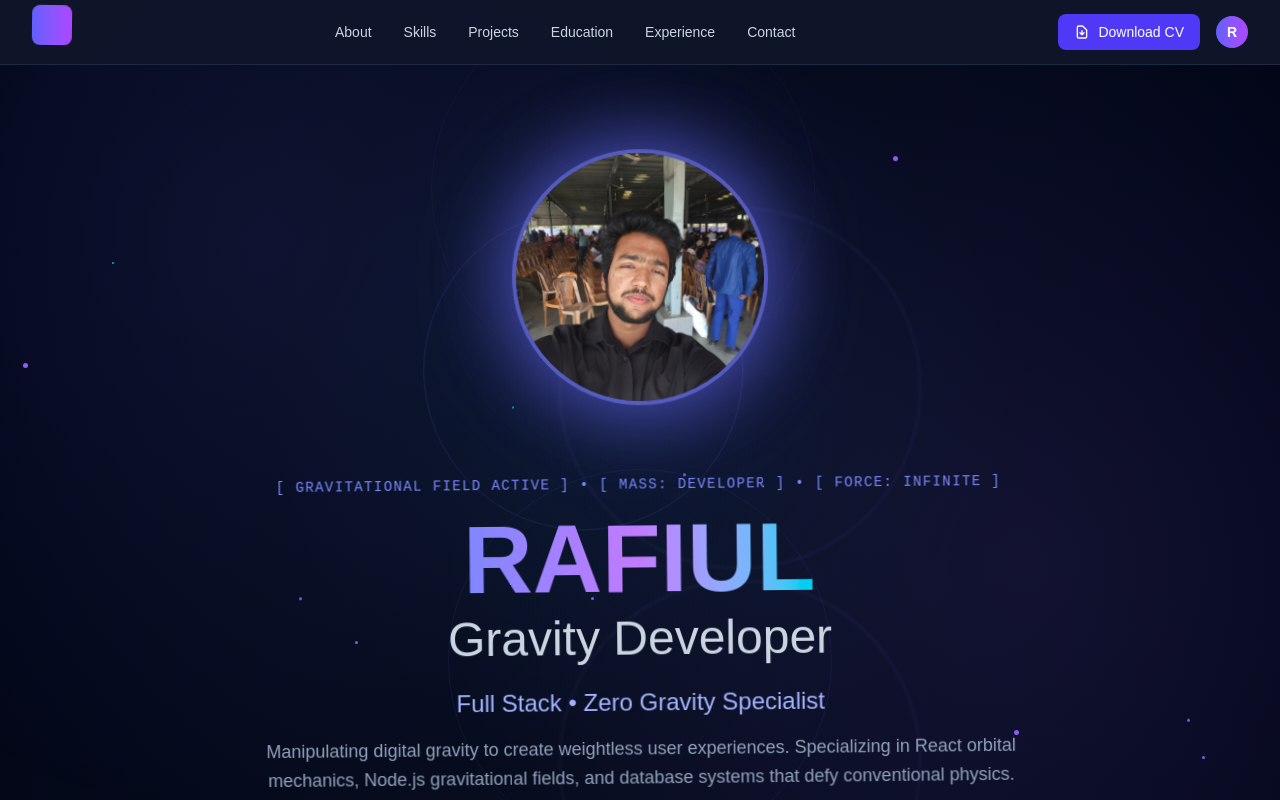
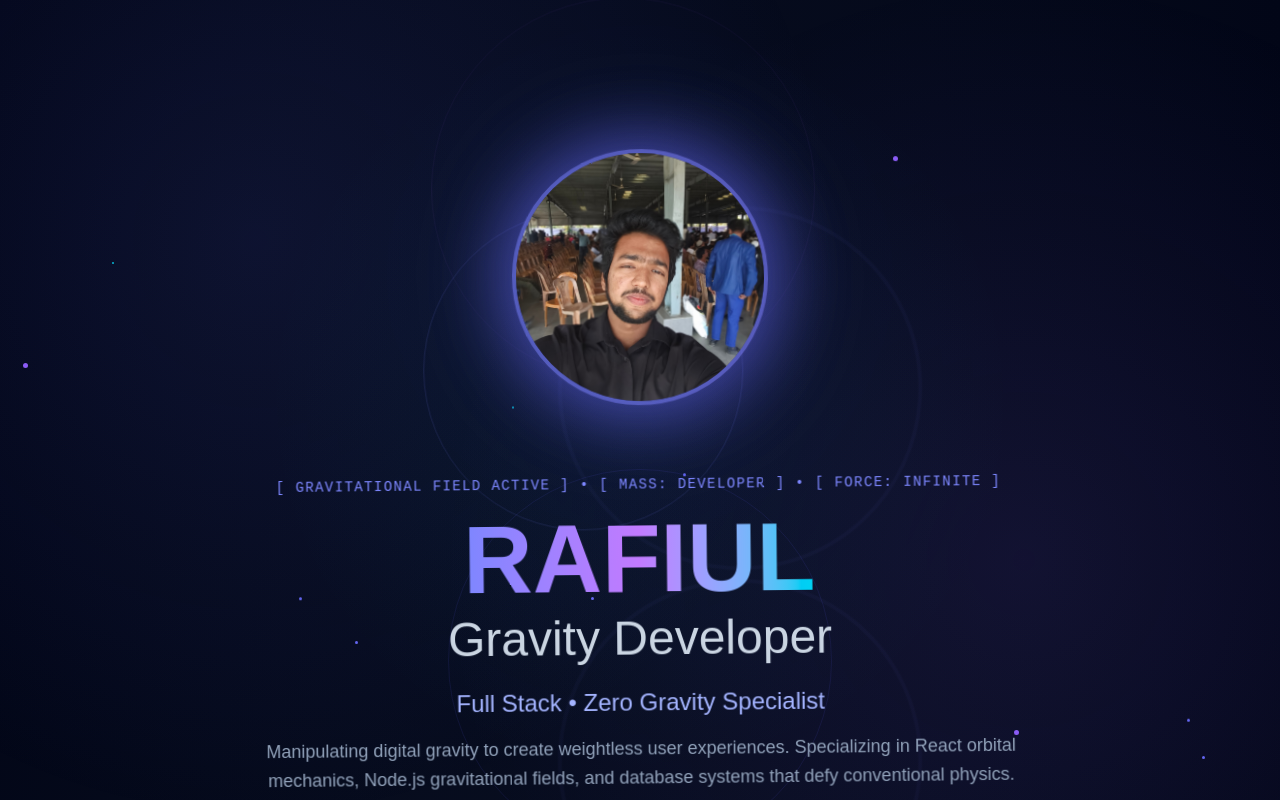
Before and after one commit to dev-rafiul/vibe-coding-portfolio-with-AI, a React (Vite) app: page / in a window 1280 px wide. Shown: the top 800 px of the page. Built offline with nearby package versions, Linux system fonts and the light colour scheme.

Commit message:
navbar delete for hands on recreate personalized navbar

```diff
--- a/src/Components/Navbar.jsx
+++ b/src/Components/Navbar.jsx
@@ -1,208 +1,10 @@
-import { useState, useEffect } from 'react';
+import React from 'react';
 
 const Navbar = () => {
-  const [isMenuOpen, setIsMenuOpen] = useState(false);
+  return (
+    <div>
 
-  const toggleMenu = () => {
-    setIsMenuOpen(!isMenuOpen);
-  };
-
-  const closeMenu = () => {
-    setIsMenuOpen(false);
-  };
-
-  // Handle smooth scrolling for mobile
-  const handleNavClick = (e, href) => {
-    e.preventDefault();
-    closeMenu();
-
-    // Small delay to allow menu to close first
-    setTimeout(() => {
-      const element = document.querySelector(href);
-      if (element) {
-        const navHeight = 80; // Height of fixed navbar
-        const elementPosition = element.offsetTop - navHeight;
-
-        window.scrollTo({
-          top: elementPosition,
-          behavior: 'smooth'
-        });
-      }
-    }, 100);
-  };
-
-  // Close menu when clicking outside
-  useEffect(() => {
-    const handleClickOutside = (event) => {
-      if (isMenuOpen && !event.target.closest('nav')) {
-        closeMenu();
-      }
-    };
-
-    document.addEventListener('click', handleClickOutside);
-    return () => document.removeEventListener('click', handleClickOutside);
-  }, [isMenuOpen]);
-
-  // Prevent body scroll when menu is open
-  useEffect(() => {
-    if (isMenuOpen) {
-      document.body.style.overflow = 'hidden';
-    } else {
-      document.body.style.overflow = 'unset';
-    }
-
-    return () => {
-      document.body.style.overflow = 'unset';
-    };
-  }, [isMenuOpen]);
-
-  const navItems = [
-    { name: 'About', href: '#about' },
-    { name: 'Skills', href: '#skills' },
-    { name: 'Projects', href: '#projects' },
-    { name: 'Education', href: '#education' },
-    { name: 'Experience', href: '#experience' },
-    { name: 'Contact', href: '#contact' }
-  ];
-
-  return (
-    <nav className="fixed w-full z-50 bg-slate-900/95 backdrop-blur-md border-b border-slate-700/50">
-      <div className="max-w-7xl mx-auto px-4 sm:px-6 lg:px-8">
-        <div className="flex justify-between items-center h-16">
-
-          <div className="flex-shrink-0">
-            <a
-              href="#home"
-              className="flex items-center gap-3 group"
-              onClick={(e) => handleNavClick(e, '#home')}
-            >
-
-              <div className="relative">
-                <div className="w-10 h-10 bg-gradient-to-r from-indigo-500 to-purple-500 rounded-lg flex items-center justify-center relative floating">
-
-                </div>
-              </div>
-            </a>
-          </div>
-
-
-          <div className="hidden md:block">
-            <div className="flex items-center space-x-8">
-              {navItems.map((item) => (
-                <a
-                  key={item.name}
-                  href={item.href}
-                  onClick={(e) => handleNavClick(e, item.href)}
-                  className="text-slate-300 hover:text-white text-sm font-medium transition-colors duration-300 relative group"
-                >
-                  {item.name}
-                  <div className="absolute bottom-0 left-0 w-0 h-0.5 bg-indigo-400 group-hover:w-full transition-all duration-300"></div>
-                </a>
-              ))}
-            </div>
-          </div>
-
-          {/* Right Side - Download CV Button */}
-          <div className="hidden md:flex items-center gap-4">
-            <a
-              href="/resume.pdf"
-              download
-              className="flex items-center gap-2 px-4 py-2 bg-indigo-600 hover:bg-indigo-700 text-white text-sm font-medium rounded-lg transition-all duration-300 hover:scale-105"
-            >
-              <svg className="w-4 h-4" fill="none" stroke="currentColor" viewBox="0 0 24 24">
-                <path strokeLinecap="round" strokeLinejoin="round" strokeWidth={2} d="M12 10v6m0 0l-3-3m3 3l3-3m2 8H7a2 2 0 01-2-2V5a2 2 0 012-2h5.586a1 1 0 01.707.293l5.414 5.414a1 1 0 01.293.707V19a2 2 0 01-2 2z" />
-              </svg>
-              Download CV
-            </a>
-
-            {/* Profile Avatar */}
-            <div className="w-8 h-8 bg-gradient-to-r from-indigo-500 to-purple-500 rounded-full flex items-center justify-center floating">
-              <span className="text-white text-sm font-bold">R</span>
-            </div>
-          </div>
-
-          {/* Mobile menu button */}
-          <div className="md:hidden flex items-center gap-3">
-            {/* Mobile Download Button */}
-            <a
-              href="/resume.pdf"
-              download
-              className="flex items-center gap-1 px-3 py-1.5 bg-indigo-600 hover:bg-indigo-700 text-white text-xs font-medium rounded-md transition-all duration-300"
-            >
-              <svg className="w-3 h-3" fill="none" stroke="currentColor" viewBox="0 0 24 24">
-                <path strokeLinecap="round" strokeLinejoin="round" strokeWidth={2} d="M12 10v6m0 0l-3-3m3 3l3-3" />
-              </svg>
-              CV
-            </a>
-
-            <button
-              onClick={toggleMenu}
-              className="relative p-2 text-slate-300 hover:text-white focus:outline-none focus:text-white transition-colors duration-300 z-50"
-              aria-label="Toggle menu"
-              aria-expanded={isMenuOpen}
-            >
-              <div className="w-6 h-6 relative">
-                <span className={`absolute block w-full h-0.5 bg-current transform transition-all duration-300 ${
-                  isMenuOpen ? 'rotate-45 top-3' : 'top-1'
-                }`}></span>
-                <span className={`absolute block w-full h-0.5 bg-current transform transition-all duration-300 ${
-                  isMenuOpen ? 'opacity-0' : 'top-3'
-                }`}></span>
-                <span className={`absolute block w-full h-0.5 bg-current transform transition-all duration-300 ${
-                  isMenuOpen ? '-rotate-45 top-3' : 'top-5'
-                }`}></span>
-              </div>
-            </button>
-          </div>
-        </div>
-
-        {/* Mobile Menu Overlay */}
-        {isMenuOpen && (
-          <div className="fixed inset-0 bg-black/50 backdrop-blur-sm z-40 md:hidden" onClick={closeMenu}></div>
-        )}
-
-        {/* Mobile Menu */}
-        <div className={`md:hidden fixed top-16 left-0 right-0 z-40 transition-all duration-300 transform ${
-          isMenuOpen ? 'translate-y-0 opacity-100' : '-translate-y-full opacity-0'
-        }`}>
-          <div className="bg-slate-900/95 backdrop-blur-md border-b border-slate-700/50 shadow-xl">
-            <div className="px-4 py-6 space-y-4">
-              {navItems.map((item, index) => (
-                <a
-                  key={item.name}
-                  href={item.href}
-                  onClick={(e) => handleNavClick(e, item.href)}
-                  className="block px-4 py-3 text-slate-300 hover:text-white hover:bg-slate-800/50 rounded-lg transition-all duration-300 text-base font-medium"
-                  style={{
-                    animationDelay: `${index * 0.1}s`,
-                    transform: isMenuOpen ? 'translateX(0)' : 'translateX(-100%)',
-                    transition: `all 0.3s ease ${index * 0.1}s`
-                  }}
-                >
-                  <span className="flex items-center gap-3">
-                    <div className="w-2 h-2 bg-indigo-400 rounded-full opacity-50"></div>
-                    {item.name}
-                  </span>
-                </a>
-              ))}
-
-              {/* Mobile Profile Section */}
-              <div className="pt-4 border-t border-slate-700/50">
-                <div className="flex items-center gap-3 px-4 py-2">
-                  <div className="w-10 h-10 bg-gradient-to-r from-indigo-500 to-purple-500 rounded-full flex items-center justify-center">
-                    <span className="text-white font-bold">R</span>
-                  </div>
-                  <div>
-                    <p className="text-white font-medium text-sm">Rafiul Islam</p>
-                    <p className="text-slate-400 text-xs">Gravity Developer</p>
-                  </div>
-                </div>
-              </div>
-            </div>
-          </div>
-        </div>
-      </div>
-    </nav>
+    </div>
   );
 };
 
```
